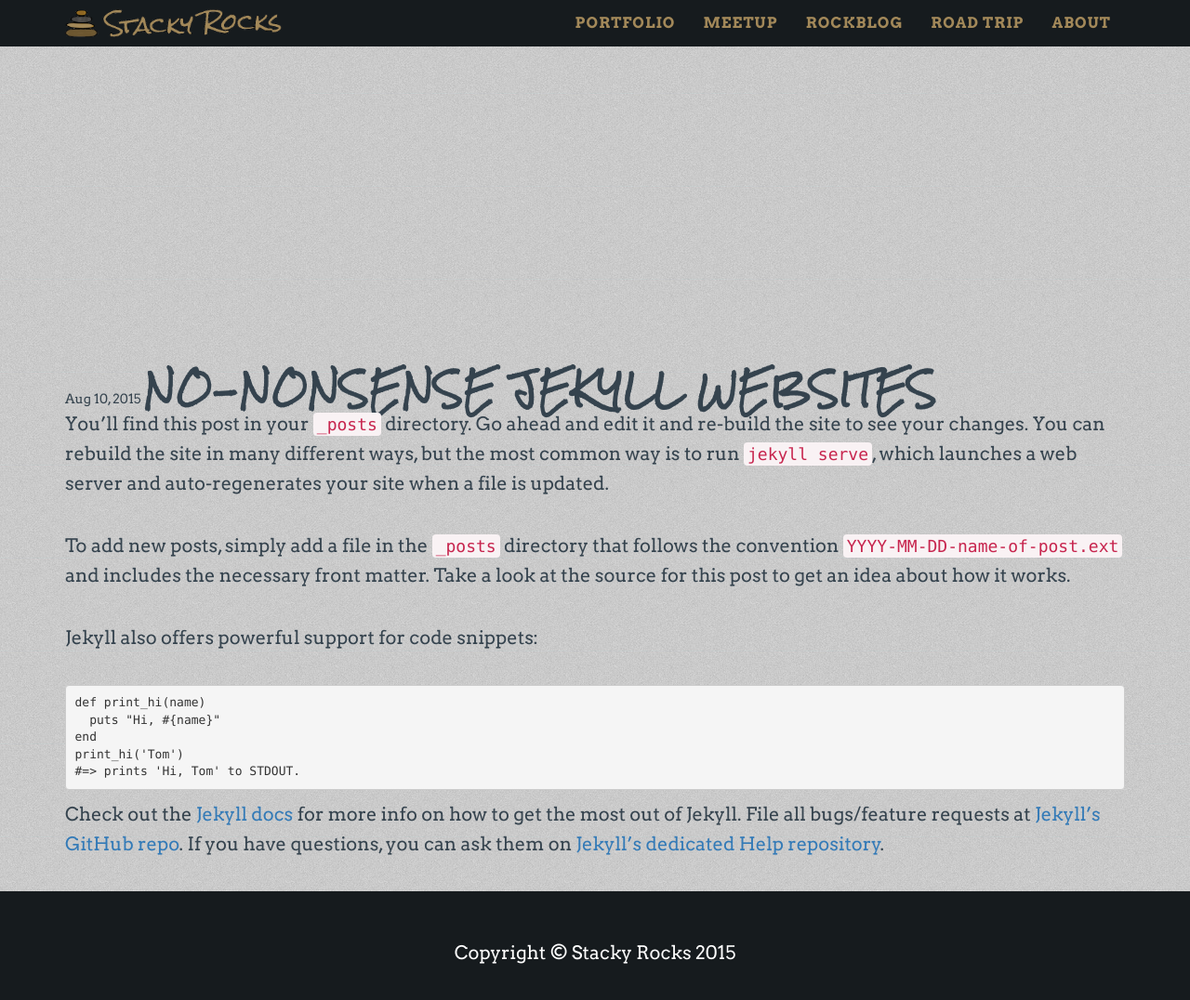
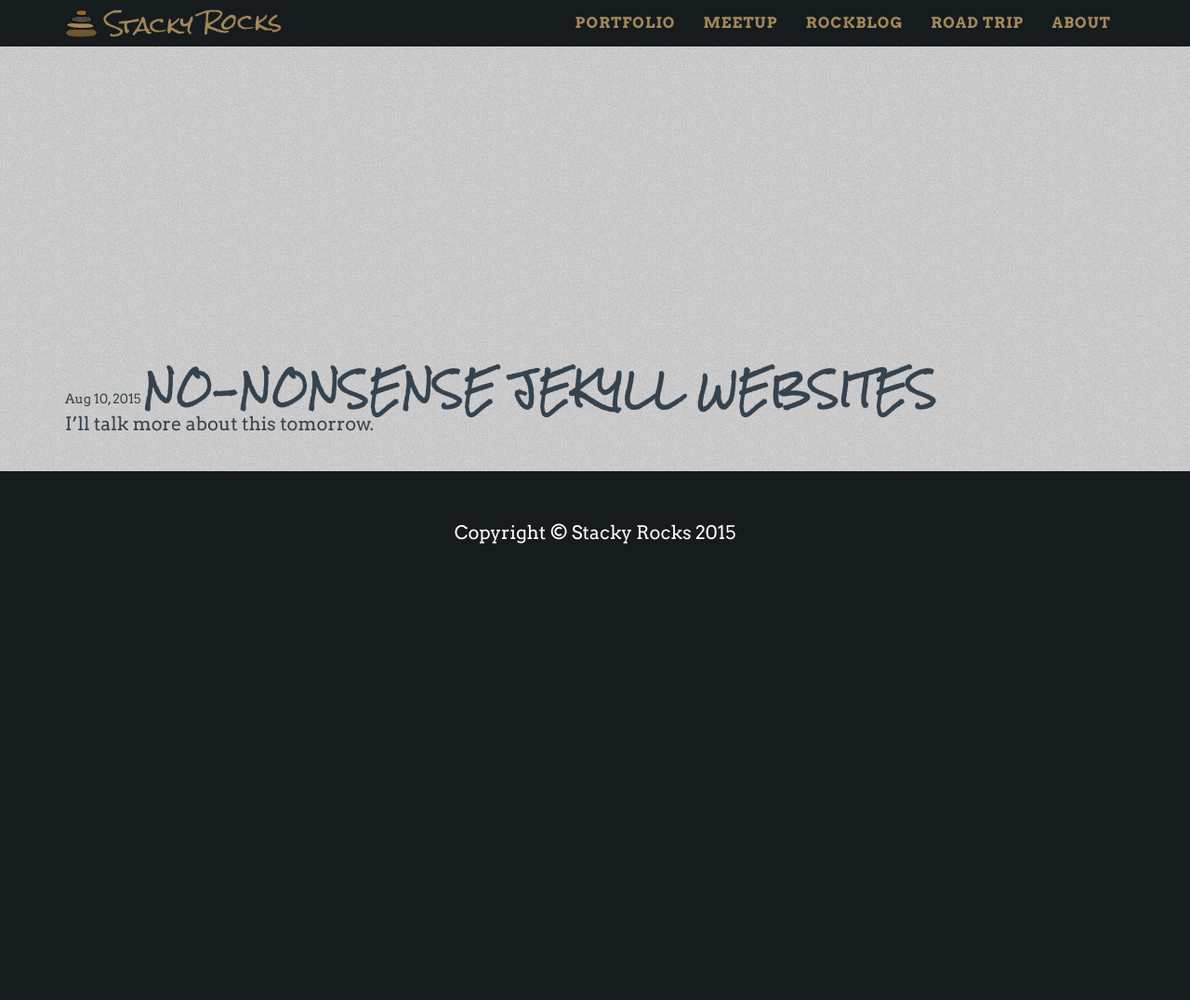
Before and after one commit to faissl/stackyrocks, a Jekyll site: the page built from _posts/2015-08-10-no-nonsense-jekyll.markdown, in a window 1280 px wide and 1091 px high. Shown: the top 1076 px of the window at 93% size. Built offline with Jekyll 4.4.1, drawn with Linux system fonts in a browser that asks for light colours.

```diff
--- a/_posts/2015-08-10-no-nonsense-jekyll.markdown
+++ b/_posts/2015-08-10-no-nonsense-jekyll.markdown
@@ -9,22 +9,4 @@
 img: "2015-08-10-no-nonsense-jekyll.png"
 
 ---
-You’ll find this post in your `_posts` directory. Go ahead and edit it and re-build the site to see your changes. You can rebuild the site in many different ways, but the most common way is to run `jekyll serve`, which launches a web server and auto-regenerates your site when a file is updated.
-
-To add new posts, simply add a file in the `_posts` directory that follows the convention `YYYY-MM-DD-name-of-post.ext` and includes the necessary front matter. Take a look at the source for this post to get an idea about how it works.
-
-Jekyll also offers powerful support for code snippets:
-
-{% highlight ruby %}
-def print_hi(name)
-  puts "Hi, #{name}"
-end
-print_hi('Tom')
-#=> prints 'Hi, Tom' to STDOUT.
-{% endhighlight %}
-
-Check out the [Jekyll docs][jekyll] for more info on how to get the most out of Jekyll. File all bugs/feature requests at [Jekyll’s GitHub repo][jekyll-gh]. If you have questions, you can ask them on [Jekyll’s dedicated Help repository][jekyll-help].
-
-[jekyll]:      http://jekyllrb.com
-[jekyll-gh]:   https://github.com/jekyll/jekyll
-[jekyll-help]: https://github.com/jekyll/jekyll-help
+I'll talk more about this tomorrow.
```
Also changed, not shown: img/contact-bk.png (deleted).
